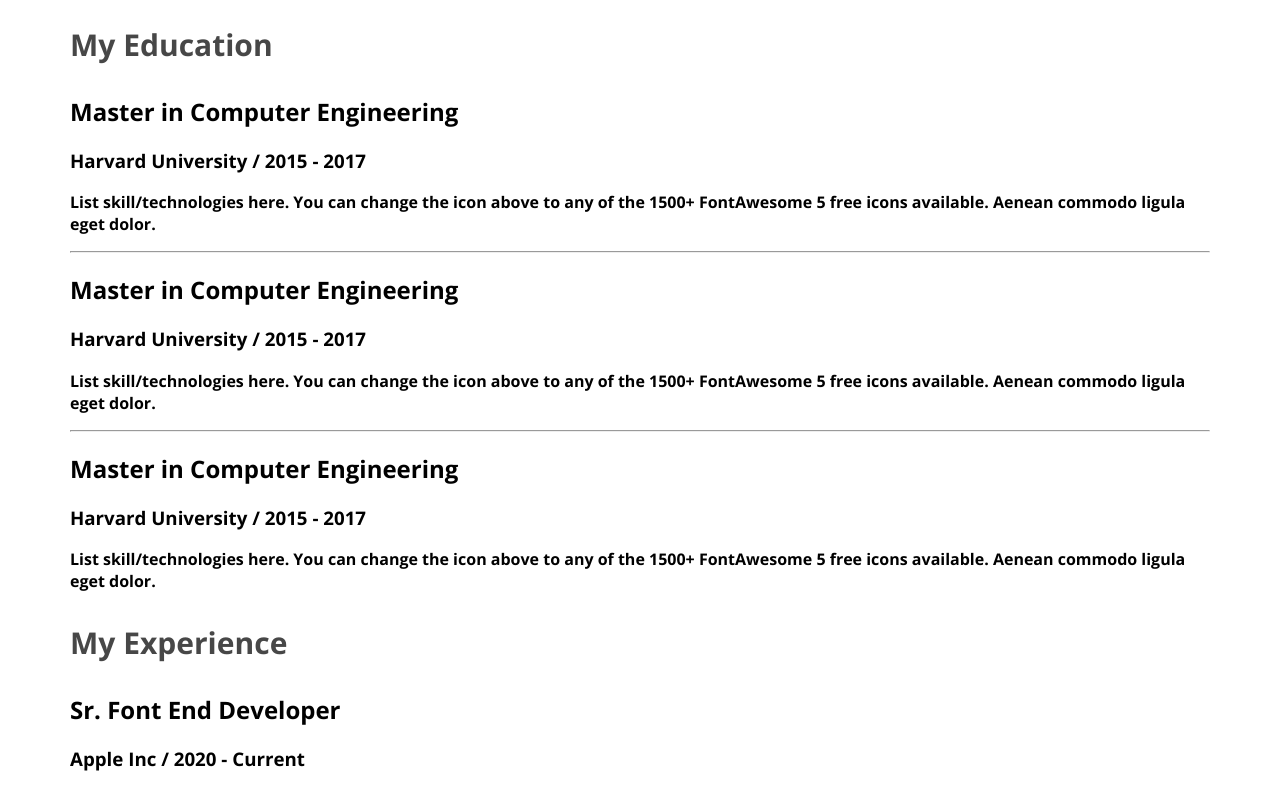
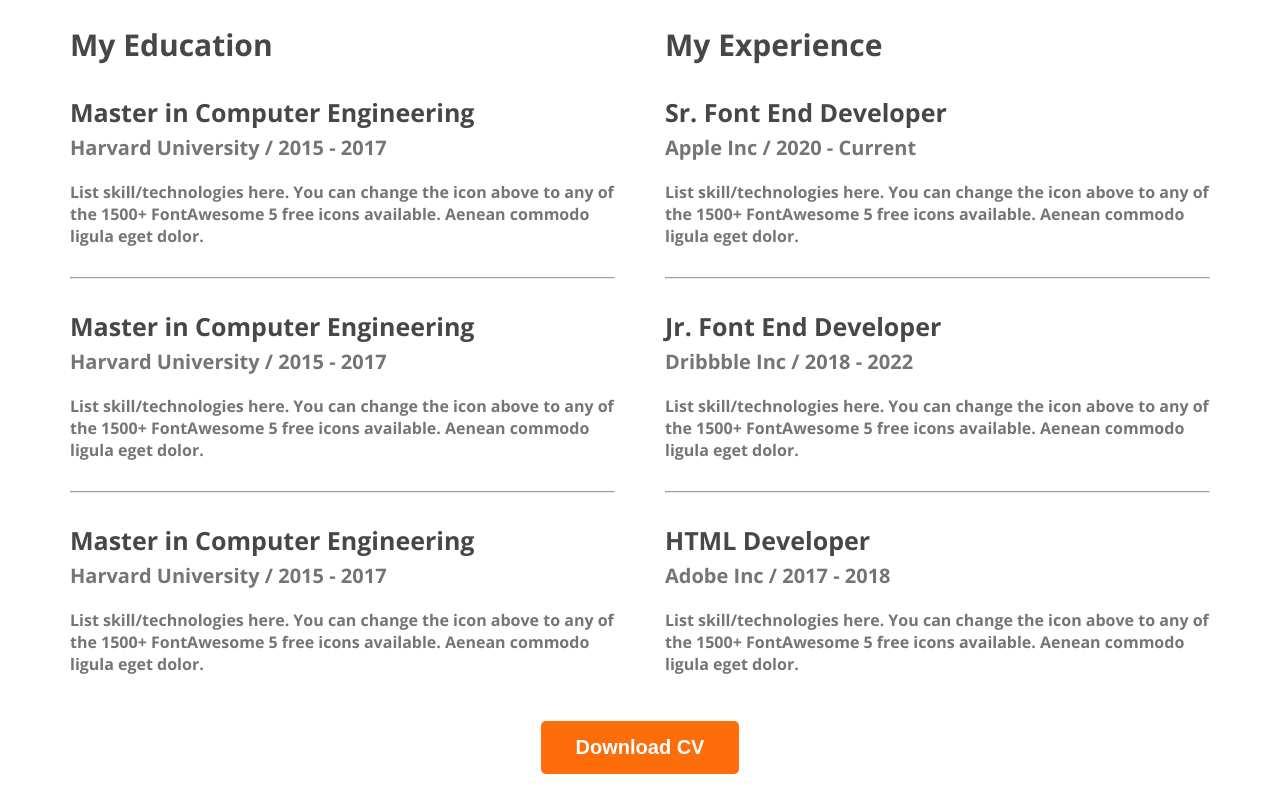
Before and after one commit to Mithun4450/portfolio-website-for-developer, a plain HTML site: page index.html in a window 1280 px wide. Shown: the part 2520-3307 px from the top of the page. Drawn offline with nearby package versions, Linux system fonts and the light colour scheme; a web font is replaced by a local one.

Commit message:
resume button

```diff
--- a/index.html
+++ b/index.html
@@ -91,6 +91,10 @@
                 </div>
             </div>
         </section>
+
+
+
+
         <!-- Resume Section start -->
         <section>
             <div class="section-title">A summary of My Resume</div>
@@ -143,6 +147,10 @@
                 </div>
             </div>
 
+            <div class="download-cv">
+                <button class="btn-primary">Download CV</button>
+            </div>
+
         </section>
 
     </main>
--- a/style.css
+++ b/style.css
@@ -165,3 +165,31 @@ main section{
     font-weight: 700;
 
 }
+.resume-container{
+    display: flex;
+    gap: 50px;
+}
+.resume-item-title{
+    color: #474747;
+    font-size: 25px;
+    font-weight: 700;
+    margin-bottom: 5px;
+}
+.resume-item-institute{
+    color:#757575;
+    font-size: 20px;
+    font-weight: 600;
+    margin-top: 0px;
+}
+.resume-item-description{
+    color:#757575;
+    font-size: 16px;
+    font-weight: 400;
+}
+.resume-container hr{
+    margin: 30px 0px;
+}
+.download-cv{
+    margin-top: 30px;
+    text-align: center;
+}
```
